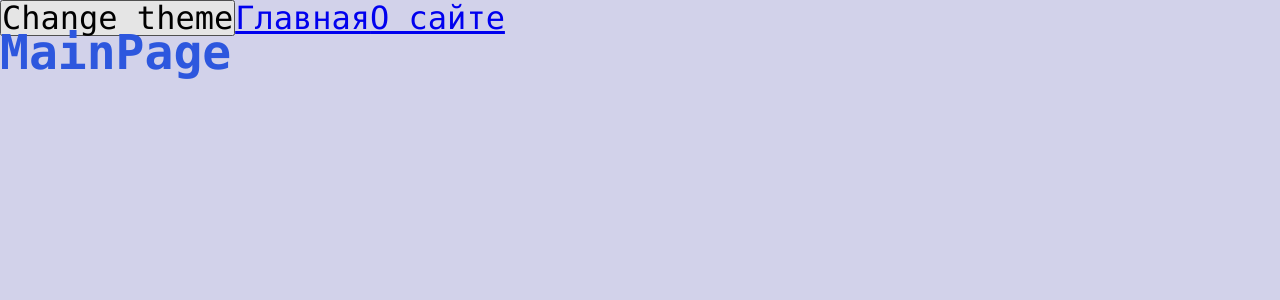
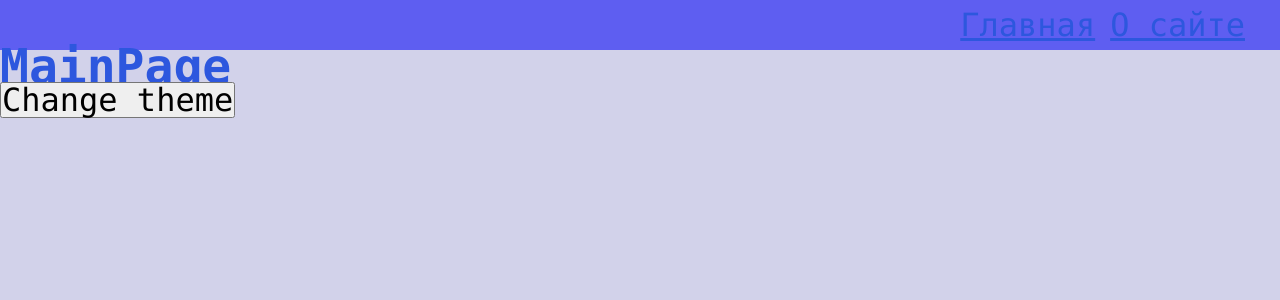
Before and after one commit to mosxe/education_project, a React app: page / in a window 1280 px wide. Shown: the top 300 px of the page. Built offline with nearby package versions, Linux system fonts and the light colour scheme.

Commit message:
Создание компонентов Navbar и AppLink. Настройка snippeta

```diff
--- a/src/app/App.tsx
+++ b/src/app/App.tsx
@@ -1,20 +1,17 @@
-import { Routes, Route, Link } from 'react-router-dom';
-import { Suspense, useContext } from 'react';
-import {MainPage} from 'pages/MainPage';
-import {AboutPage} from 'pages/AboutPage';
+import { Link } from 'react-router-dom';
 import {classNames} from 'shared/lib';
 import { useTheme } from 'app/providers/ThemeProvider';
 import './styles/index.scss';
 import { AppRouter } from 'app/providers/router';
+import {Navbar} from 'widgets/Navbar';
 
 const App = () => {
   const {theme, toggleTheme} = useTheme();
 
   return <div className={classNames('app', {}, [theme])}>
+    <Navbar />
+    <AppRouter />
     <button onClick={toggleTheme}>Change theme</button>
-    <Link to='/'>Главная</Link>
-    <Link to='/about'>О сайте</Link>
-    <AppRouter />
   </div>
 }
 
--- a/src/app/styles/themes/dark.scss
+++ b/src/app/styles/themes/dark.scss
@@ -1,6 +1,9 @@
 .app.dark {
   --bg-color: rgb(94, 94, 241);
+  --inverted-bg-color: rgb(210, 210, 234);
 
   --primary-color: rgb(13, 191, 13);
   --secondary-color: rgb(109, 252, 109);
+  --inverted-primary-color: rgb(45, 87, 222);
+  --inverted-secondary-color: rgb(75, 127, 225);
 }
--- a/src/app/styles/themes/normal.scss
+++ b/src/app/styles/themes/normal.scss
@@ -1,6 +1,9 @@
 .app.ligth {
   --bg-color: rgb(210, 210, 234);
+  --inverted-bg-color: rgb(94, 94, 241);
 
   --primary-color: rgb(45, 87, 222);
   --secondary-color: rgb(75, 127, 225);
+  --inverted-primary-color: rgb(13, 191, 13);
+  --inverted-secondary-color: rgb(109, 252, 109);
 }
--- a/src/app/styles/variables/global.scss
+++ b/src/app/styles/variables/global.scss
@@ -7,4 +7,6 @@
   --font-size-l: 24px;
   --font-line-l: 32px;
   --font-m: var(--font-line-l) / var(--font-line-l) var(--font-family-main);
+
+  --navbar-height: 50px;
 }
--- a/src/shared/lib/classNames/classNames.ts
+++ b/src/shared/lib/classNames/classNames.ts
@@ -1,9 +1,9 @@
 type Mods = Record<string, boolean | string>;
 
-export const classNames = (cls: string, mods: Mods, additional: string[]): string => {
+export const classNames = (cls: string, mods: Mods = {}, additional: string[] = []): string => {
   return [
     cls,
-    ...additional,
+    ...additional.filter(Boolean),
     ...Object.entries(mods)
       .filter(([className, value]) => Boolean(value))
       .map(([className]) => className)].join(' ');
--- /dev/null
+++ b/src/shared/ui/AppLink/AppLink.module.scss
@@ -0,0 +1,11 @@
+.AppLink {
+  color: var(--primary-color);
+}
+
+.primary {
+  color: var(--primary-color);
+}
+
+.secondary {
+  color: var(--inverted-primary-color);
+}
--- /dev/null
+++ b/src/shared/ui/AppLink/AppLink.tsx
@@ -0,0 +1,27 @@
+import {FC} from 'react';
+import {Link, LinkProps} from 'react-router-dom';
+import {classNames} from 'shared/lib/classNames/classNames';
+import cls from './AppLink.module.scss';
+
+export enum AppLinkTheme {
+  PRIMARY = 'primary',
+  SECONDARY = 'secondary'
+}
+
+interface AppLinkProps extends LinkProps{
+  className?: string;
+  theme?: AppLinkTheme
+};
+
+export const AppLink: FC<AppLinkProps> = (props) => {
+  const {className, to, children, theme = AppLinkTheme.PRIMARY, ...otherProps} = props;
+  return (
+    <Link
+      to={to}
+      className={classNames(cls.AppLink, {}, [className, cls[theme]])}
+      {...otherProps}
+    >
+      {children}
+    </Link>
+  );
+}
--- /dev/null
+++ b/src/widgets/Navbar/index.ts
@@ -0,0 +1,5 @@
+import {Navbar } from './ui/Navbar';
+
+export {
+  Navbar
+}
--- /dev/null
+++ b/src/widgets/Navbar/ui/Navbar.module.scss
@@ -0,0 +1,17 @@
+.navbar {
+  width: 100%;
+  height: var(--navbar-height);
+  background: var(--inverted-bg-color);
+  display: flex;
+  align-items: center;
+  padding: 20px;
+}
+
+
+.links {
+  margin-left: auto;
+}
+
+.mainLink {
+  margin-right: 15px;
+}
--- /dev/null
+++ b/src/widgets/Navbar/ui/Navbar.tsx
@@ -0,0 +1,18 @@
+import {FC} from 'react';
+import { AppLink, AppLinkTheme } from 'shared/ui/AppLink/AppLink';
+import {classNames} from 'shared/lib/classNames/classNames';
+import cls from './Navbar.module.scss';
+
+interface NavbarProps  {
+  className?: string;
+
+};
+
+export const Navbar: FC<NavbarProps> = ({className}) => {
+    return <div className={classNames(cls.navbar, {}, [className])}>
+      <div className={cls.links}>
+        <AppLink to='/' className={cls.mainLink}>Главная</AppLink>
+        <AppLink to='/about' className={cls.mainLink}>О сайте</AppLink>
+      </div>
+    </div>
+};
```
